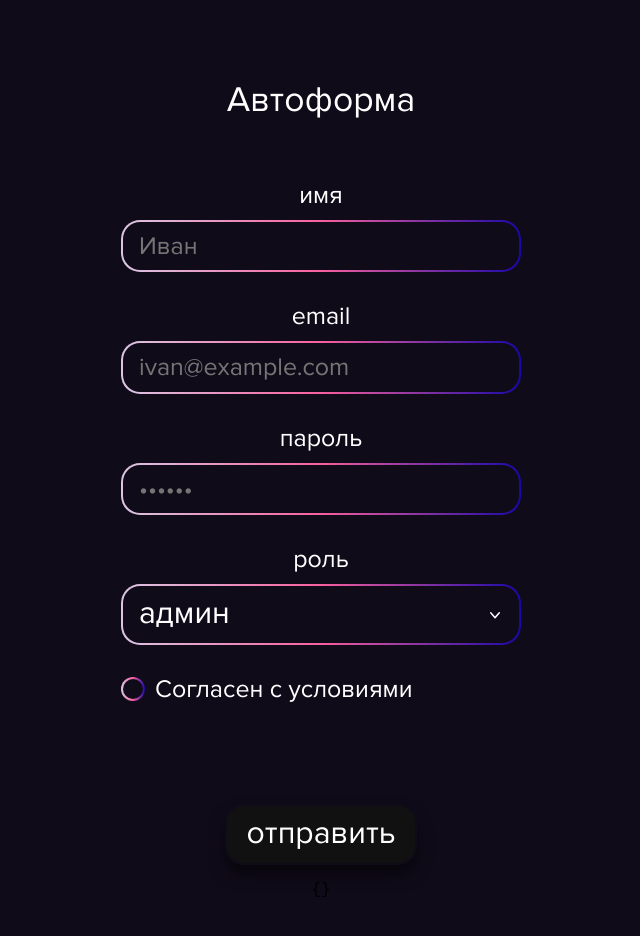
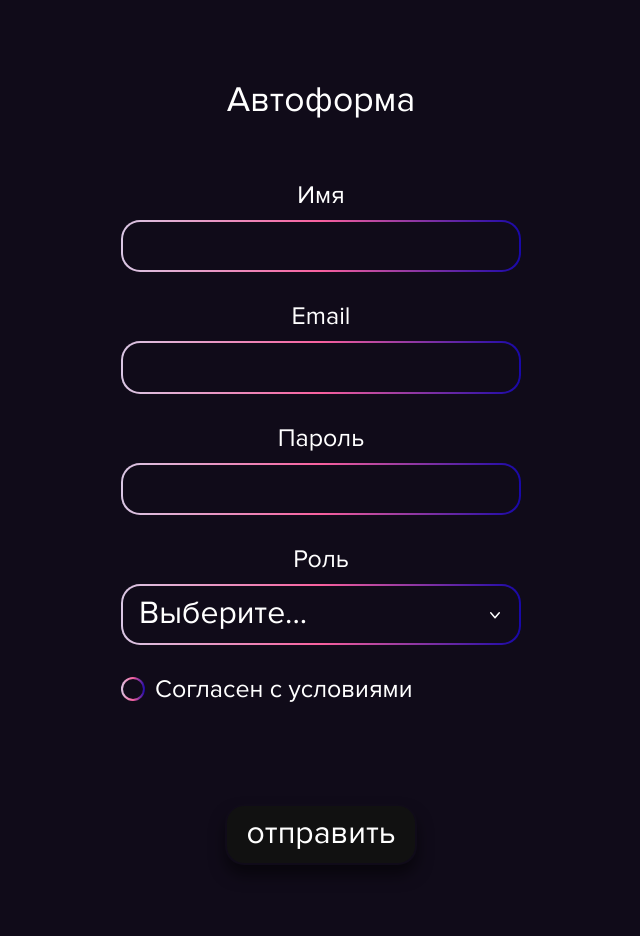
Before and after one commit to NiksorFront/lebedev-test-task-2, a Vue app: page / in a window 1280 px wide. Shown: the top 936 px of the page, without its empty margins (319-959 px from the left). Built offline with nearby package versions, Linux system fonts and the light colour scheme.

Commit message:
Логика для каждого из input и вывод при нажатии на 'отпавить'

```diff
--- a/src/App.vue
+++ b/src/App.vue
@@ -1,8 +1,10 @@
 <script setup lang="ts">
 import { onMounted, ref, reactive } from "vue";
-import type { FormSchema, FormField } from "./utils/types";
+import type { FormSchema } from "./utils/types";
 import FormGenerator from "./components/form-generator.vue";
 import Loading from "./components/loading.vue";
+import viewResults from "./components/view-results.vue";
+
 const loading = ref(true);
 const error = ref("");
 const formSchema = ref<FormSchema>({ fields: [] });
@@ -18,9 +20,10 @@ onMounted(() => {
     .finally(() => (loading.value = false));
 });
 
-const hundelSubmit = () => {
-  console.log(formData);
-};
+//будь api, я бы отправлял formData на него.
+//Ну а так просто сделал вывод ниже button
+const viewResult = ref(false);
+const hundelSubmit = () => (viewResult.value = true);
 </script>
 
 <template>
@@ -33,7 +36,7 @@ const hundelSubmit = () => {
     <template v-else>
       <FormGenerator v-model="formData" :schema="formSchema" />
       <button class="btn-send" @click="hundelSubmit">отправить</button>
-      <pre>{{ formData }}</pre>
+      <viewResults v-if="viewResult" :results="formData" />
     </template>
   </main>
 </template>
--- a/src/components/form-generator.vue
+++ b/src/components/form-generator.vue
@@ -1,5 +1,5 @@
 <script setup lang="ts">
-import { ref, watchEffect, reactive } from "vue";
+import { watchEffect } from "vue";
 import type { FormSchema } from "../utils/types";
 import Text from "./inputs/text.vue";
 import Email from "./inputs/email.vue";
--- a/src/components/inputs/checkbox.vue
+++ b/src/components/inputs/checkbox.vue
@@ -1,9 +1,22 @@
-<script lang="ts"></script>
+<script setup lang="ts">
+const { modelValue, label, required } = defineProps([
+  "modelValue",
+  "label",
+  "required",
+]);
+const emit = defineEmits(["update:modelValue"]);
+</script>
 
 <template>
   <label class="small-text checkbox-label">
-    <input type="checkbox" class="border-gradient styled-checkbox" />
-    Согласен с условиями
+    <input
+      type="checkbox"
+      class="border-gradient styled-checkbox"
+      :checked="modelValue"
+      :required="required"
+      @change="(e) => emit('update:modelValue', (e.target as HTMLInputElement).checked)"
+    />
+    {{ label }}
   </label>
 </template>
 
--- a/src/components/inputs/email.vue
+++ b/src/components/inputs/email.vue
@@ -1,8 +1,23 @@
-<script lang="ts"></script>
+<script setup lang="ts">
+const { modelValue, label, placeholder, required } = defineProps([
+  "modelValue",
+  "label",
+  "placeholder",
+  "required",
+]);
+const emit = defineEmits(["update:modelValue"]);
+</script>
 
 <template>
   <div class="label-and-input">
-    <label class="small-text">email</label>
-    <input type="email" class="small-text" placeholder="ivan@example.com" />
+    <label class="small-text">{{ label }}</label>
+    <input
+      type="email"
+      class="small-text"
+      :placeholder="placeholder"
+      :required="required"
+      :value="modelValue"
+      @input="(e) => emit('update:modelValue', (e.target as HTMLInputElement).value)"
+    />
   </div>
 </template>
--- a/src/components/inputs/password.vue
+++ b/src/components/inputs/password.vue
@@ -1,8 +1,23 @@
-<script lang="ts"></script>
+<script setup lang="ts">
+const { modelValue, label, placeholder, required } = defineProps([
+  "modelValue",
+  "label",
+  "placeholder",
+  "required",
+]);
+const emit = defineEmits(["update:modelValue"]);
+</script>
 
 <template>
   <div class="label-and-input">
-    <label class="small-text">пароль</label>
-    <input type="password" class="small-text" placeholder="••••••" />
+    <label class="small-text">{{ label }}</label>
+    <input
+      type="password"
+      class="small-text"
+      :placeholder="placeholder"
+      :required="required"
+      :value="modelValue"
+      @input="(e) => emit('update:modelValue', (e.target as HTMLInputElement).value)"
+    />
   </div>
 </template>
--- a/src/components/inputs/select.vue
+++ b/src/components/inputs/select.vue
@@ -1,12 +1,27 @@
-<script lang="ts"></script>
+<script setup lang="ts">
+const { modelValue, label, options, required } = defineProps([
+  "modelValue",
+  "label",
+  "options",
+  "required",
+]);
+const emit = defineEmits(["update:modelValue"]);
+</script>
 
 <template>
   <div class="label-and-input">
-    <label class="small-text">роль</label>
+    <label class="small-text">{{ label }}</label>
     <div class="select-wrapper">
-      <select class="small-text styled-select">
-        <option>админ</option>
-        <option>пользователь</option>
+      <select
+        class="small-text styled-select"
+        :required="required"
+        :value="modelValue"
+        @change="(e) => emit('update:modelValue', (e.target as HTMLSelectElement).value)"
+      >
+        <option disabled value="">Выберите...</option>
+        <option v-for="option in options" :key="option" :value="option">
+          {{ option }}
+        </option>
       </select>
     </div>
   </div>
--- a/src/components/inputs/text.vue
+++ b/src/components/inputs/text.vue
@@ -1,8 +1,23 @@
-<script lang="ts"></script>
+<script setup lang="ts">
+const { modelValue, label, placeholder, required } = defineProps([
+  "modelValue",
+  "label",
+  "placeholder",
+  "required",
+]);
+const emit = defineEmits(["update:modelValue"]);
+</script>
 
 <template>
   <div class="label-and-input">
-    <label class="small-text">имя</label>
-    <input type="text" class="small-text" placeholder="Иван" />
+    <label class="small-text">{{ label }}</label>
+    <input
+      type="text"
+      class="small-text"
+      :placeholder="placeholder"
+      :required="required"
+      :value="modelValue"
+      @input="(e) => emit('update:modelValue', (e.target as HTMLInputElement).value)"
+    />
   </div>
 </template>
--- /dev/null
+++ b/src/components/view-results.vue
@@ -0,0 +1,11 @@
+<script setup lang="ts">
+const { results } = defineProps<{
+  results: Record<string, any>;
+}>();
+</script>
+
+<template>
+  <p v-for="[key, value] in Object.entries(results)" :key="key">
+    {{ key }}: {{ value }}
+  </p>
+</template>
```
